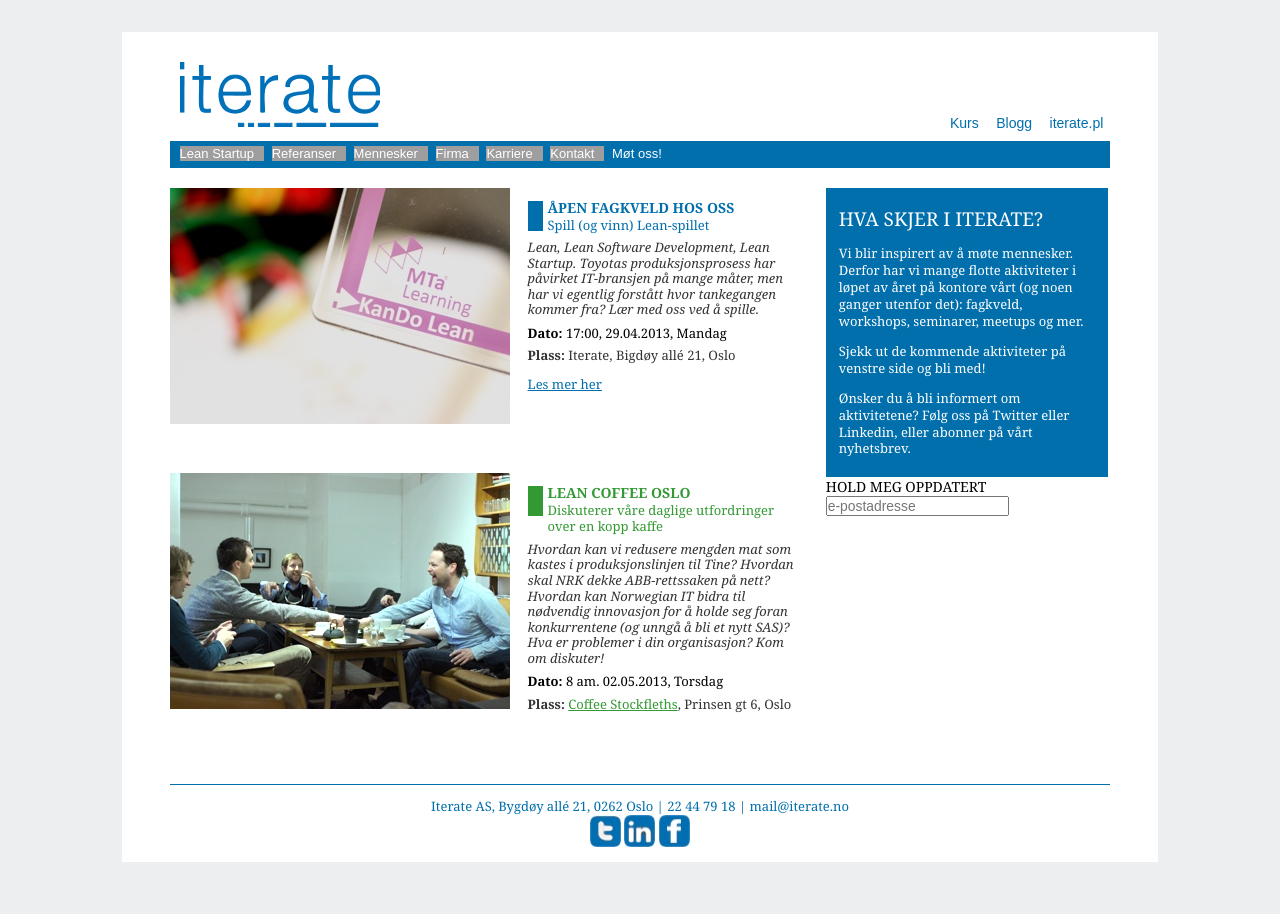
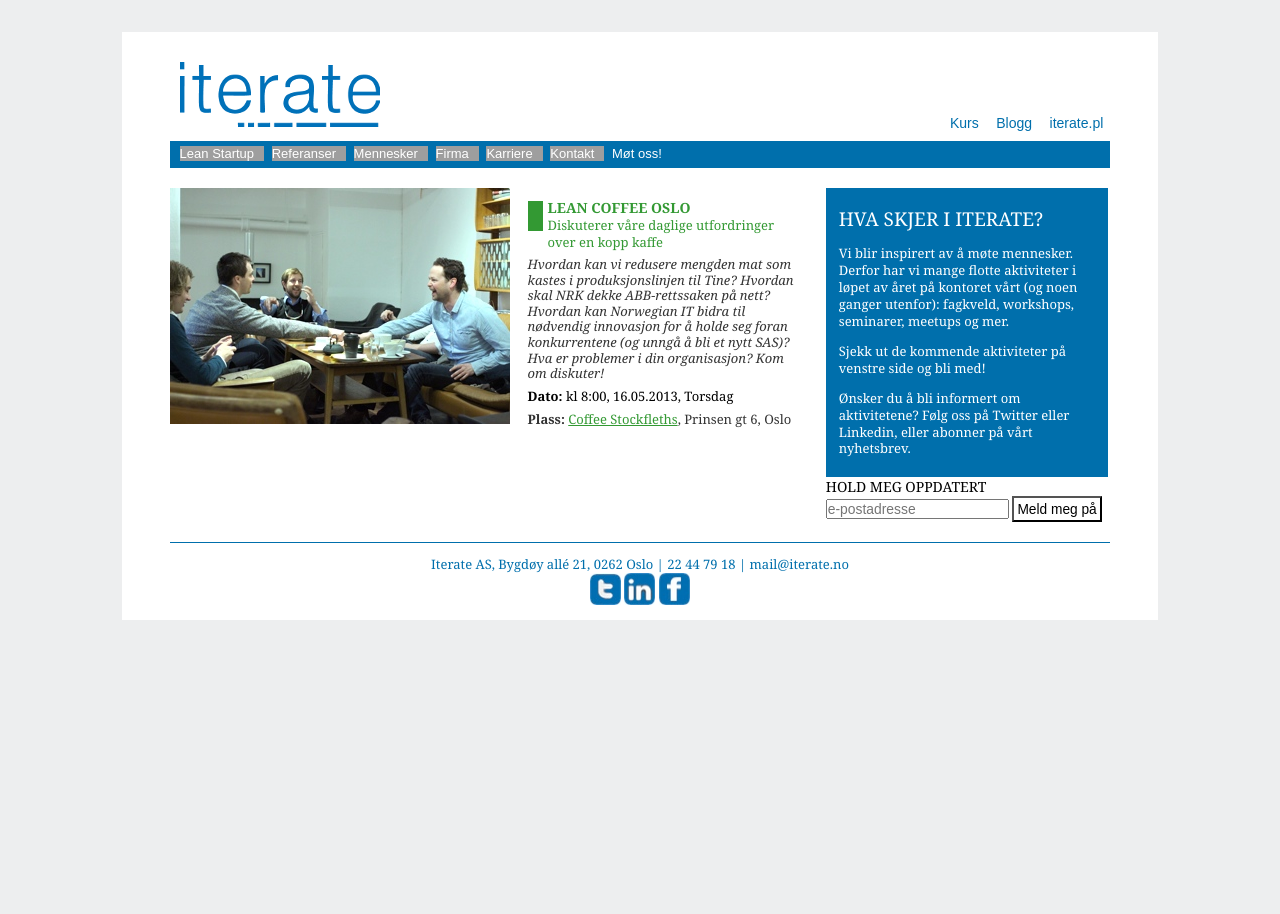
Before and after one commit to therese1g1/iterate.github.com, a Jekyll site: the page built from moetoss/index.html, in a window 1280 px wide. Built offline with Jekyll 4.4.1, drawn with Linux system fonts in a browser that asks for light colours; comment, search, counter and statistics services are not loaded; grey boxes are pictures that could not be loaded.

Commit message:
updated Møt oss page

```diff
--- a/moetoss/index.html
+++ b/moetoss/index.html
@@ -21,27 +21,6 @@ title: Iterate
         <div class="articles">
             <article class="preview">
                 <div class="preview-image">
-                    <img src="/static/images/leangame-fagkveld_340x236.jpg" alt="Lean Game">
-                </div>
-                <div class="preview-text">
-                    <div class="pitch fag">
-                        <div class="marker"></div>
-                        <h2>Åpen fagkveld hos oss</h2>
-                        <div class="sub-headline">Spill (og vinn) Lean-spillet</div>
-
-                        <p>Lean, Lean Software Development, Lean Startup. Toyotas produksjonsprosess har påvirket IT-bransjen på mange måter, men har vi egentlig forstått hvor tankegangen kommer fra? Lær med oss ved å spille.</p>
-
-                        <em>Dato:</em> 17:00, 29.04.2013, Mandag
-                        <p class="ex"><em>Plass:</em> Iterate, Bigdøy allé 21, Oslo</p>
-                        <p class="ex"><a class="ex" href="https://www.iterate.no/fagkveld">Les mer her</a></p>
-                    </div>
-                </div>
-            </article>
-        </div>
-
-        <div class="articles">
-            <article class="preview">
-                <div class="preview-image">
                     <img src="/static/images/leancoffeillustr_340x236.jpg" alt="Lean Coffee">
                 </div>
                 <div class="preview-text">
@@ -52,7 +31,7 @@ title: Iterate
 
                         <p>Hvordan kan vi redusere mengden mat som kastes i produksjonslinjen til Tine? Hvordan skal NRK dekke ABB-rettssaken på nett? Hvordan kan Norwegian IT bidra til nødvendig innovasjon for å holde seg foran konkurrentene (og unngå å bli et nytt SAS)? Hva er problemer i din organisasjon? Kom om diskuter!</p>
 
-                        <em>Dato:</em> 8 am. 02.05.2013, Torsdag
+                        <em>Dato:</em> kl 8:00, 16.05.2013, Torsdag
                         <p class="ex"><em>Plass:</em> <a class="ex" href="http://www.stockfleths.as/?page_id=78">Coffee Stockfleths</a>, Prinsen gt 6, Oslo</p>
                     </div>
                 </div>
@@ -68,7 +47,7 @@ title: Iterate
             <div class="fakta">
                 <h1>Hva skjer i Iterate?</h1>
 
-                <p>Vi blir inspirert av å møte mennesker. Derfor har vi mange flotte aktiviteter i løpet av året på kontore vårt (og noen ganger utenfor det): fagkveld, workshops, seminarer, meetups og mer.</p>
+                <p>Vi blir inspirert av å møte mennesker. Derfor har vi mange flotte aktiviteter i løpet av året på kontoret vårt (og noen ganger utenfor): fagkveld, workshops, seminarer, meetups og mer.</p>
 
                 <p>Sjekk ut de kommende aktiviteter på venstre side og bli med!</p>
 
@@ -88,10 +67,9 @@ title: Iterate
                     <label for="mce-EMAIL">HOLD MEG OPPDATERT</label>
                     <input type="email" value="" name="EMAIL" class="email" id="mce-EMAIL" placeholder="e-postadresse"
                            required>
-                    <div class="clear"><input type="submit" value="Meld meg på" name="subscribe" id="mc-embedded-subscribe" class="button"></div>
+                    <button style="background:none; padding:3px"><input style="border:none; background:none" type="submit" value="Meld meg på" name="subscribe" id="mc-embedded-subscribe"></button>
                 </form>
             </div>
-
             <!--End mc_embed_signup-->
 
         </div>
```
